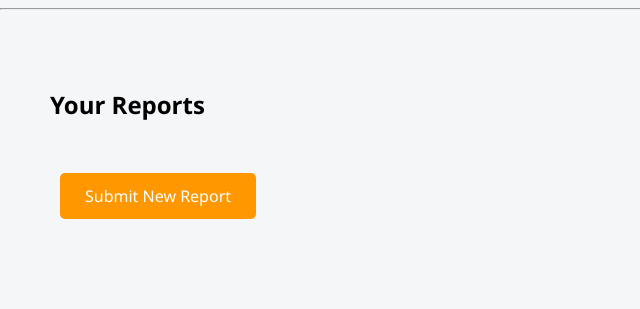
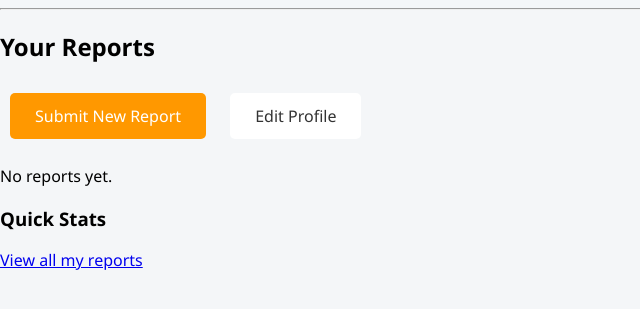
Before and after one commit to Roy-Kathurima/pestwatch, a Flask app: template pestwatch/templates/dashboard.html in a window 1280 px wide. Shown: the part 52-361 px from the top of the page, without its empty margins (0-640 px from the left). Run offline with Flask 3, Linux system fonts and the light colour scheme; the template is opened without the code that fills it, so the values that code supplies are empty; the visitor is signed in with stand-in values (Sample User, id 1).

Commit message:
Update dashboard.html

```diff
--- a/pestwatch/templates/dashboard.html
+++ b/pestwatch/templates/dashboard.html
@@ -1,12 +1,46 @@
 {% include "navbar.html" %}
 
-<div class="map-section">
-  <h2>Your Reports</h2>
+<div class="container">
+  <div class="left-col">
+    <h2>Your Reports</h2>
 
-  {% for r in reports %}
-  <div class="card">{{r.title}} — {{r.approved}}</div>
-  {% endfor %}
+    <a class="btn-primary" href="/report">Submit New Report</a>
+    <a class="btn-secondary" href="/profile">Edit Profile</a>
 
-  <br>
-  <a class="btn-primary" href="/report">Submit New Report</a>
+    {% if reports %}
+      <div class="cards">
+      {% for r in reports %}
+        <div class="card">
+          <div class="card-title">{{ r.title }}</div>
+          <div class="card-meta">
+            {{ r.created_at.strftime('%Y-%m-%d %H:%M') }} • Approved: {{ 'Yes' if r.approved else 'No' }}
+          </div>
+          <div class="card-body">{{ r.details }}</div>
+          {% if r.image_filename %}
+            <img src="{{ url_for('uploaded_file', filename=r.image_filename) }}" class="report-image">
+          {% endif %}
+          <div class="card-footer">Location: {% if r.lat and r.lng %}{{ r.lat }}, {{ r.lng }}{% else %}Not set{% endif %}</div>
+        </div>
+      {% endfor %}
+      </div>
+    {% else %}
+      <p>No reports yet.</p>
+    {% endif %}
+  </div>
+
+  <div class="right-col">
+    <h3>Quick Stats</h3>
+    <div id="mini-chart"></div>
+    <p><a class="btn" href="/my-reports">View all my reports</a></p>
+  </div>
 </div>
+
+<script src="https://cdn.jsdelivr.net/npm/chart.js"></script>
+<script src="/static/js/charts.js"></script>
+<script>
+  // fetch admin stats to show a small chart (works for users too)
+  fetch('/admin/stats').then(r=>r.json()).then(data=>{
+    // use Chart.js to render a small donut in #mini-chart
+    renderMiniChart('mini-chart', data.approved, data.pending);
+  }).catch(()=>{ /* ignore if fails */ });
+</script>
```
